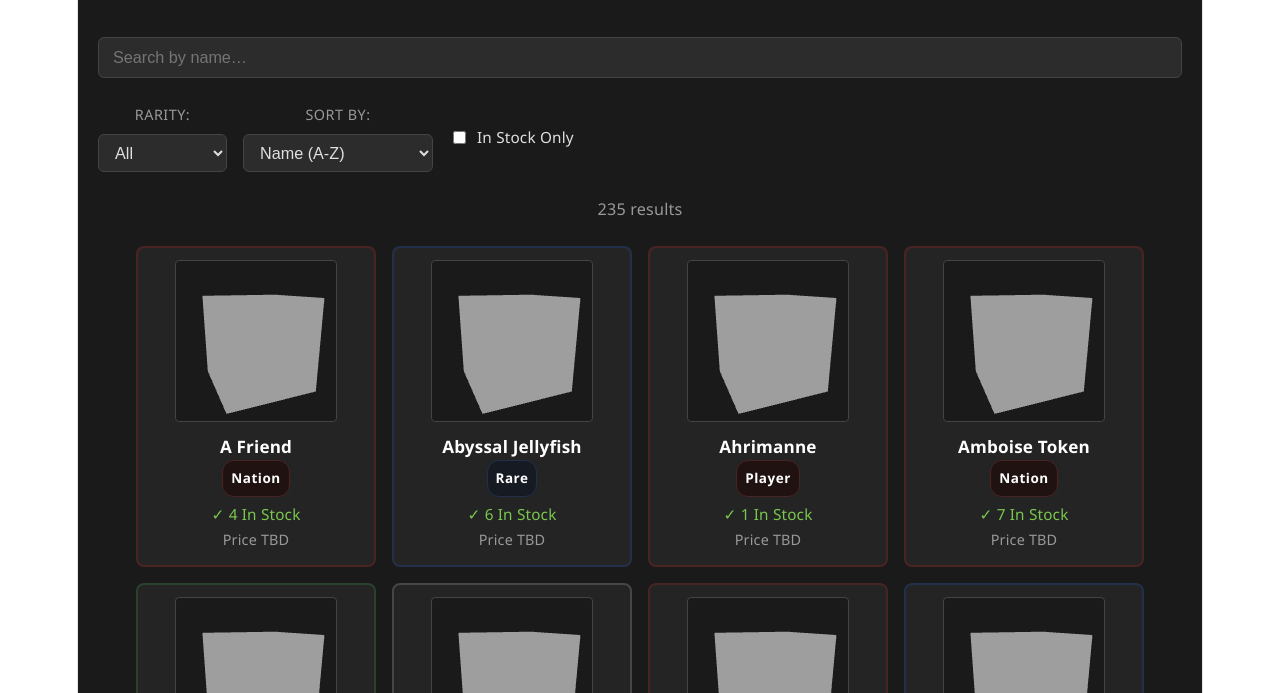
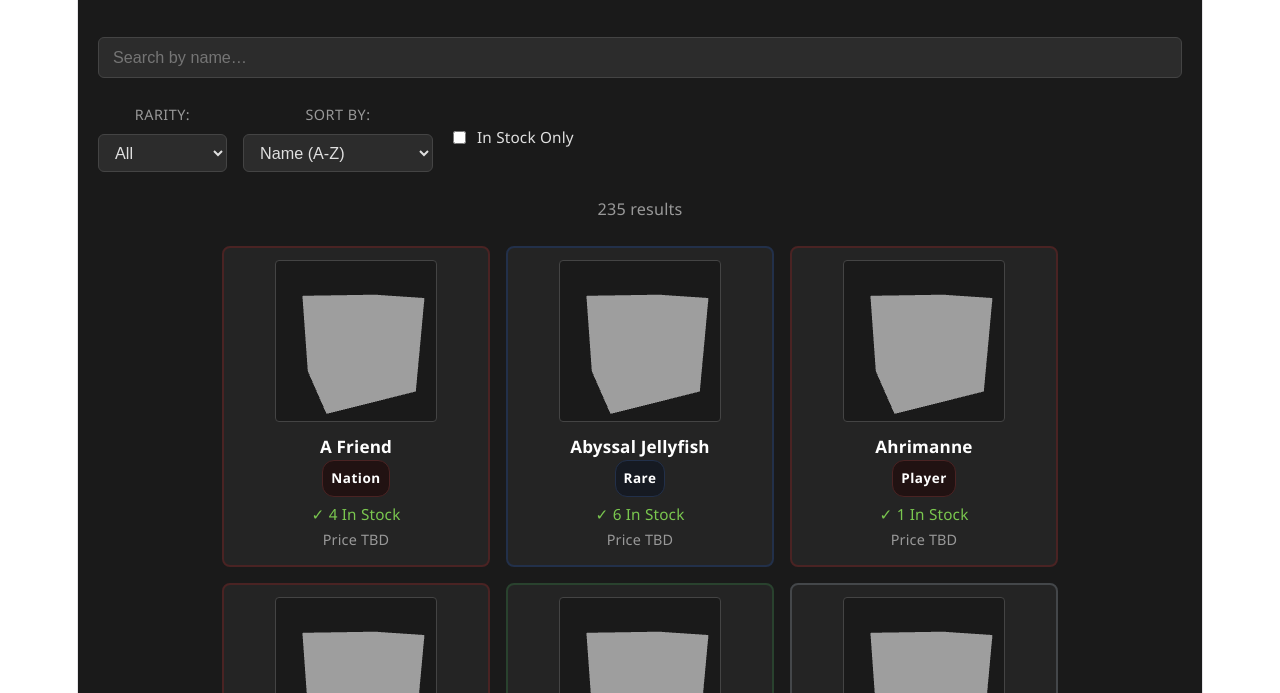
Before and after one commit to jacob-duffy/ethically-sourced-heads, a website built with Vite: page frontend/index.html in a window 1280 px wide. Shown: the part 107-800 px from the top of the page. Built offline with nearby package versions, Linux system fonts and the light colour scheme; animation ran at ten frames a second.

Commit message:
Ensure that head cards are consistent sizing when not filling single row

```diff
--- a/frontend/src/components/head-grid.css
+++ b/frontend/src/components/head-grid.css
@@ -1,13 +1,16 @@
 .head-grid {
-  display: grid;
-  grid-template-columns: repeat(auto-fit, minmax(min(240px, 100%), 1fr));
+  display: flex;
+  flex-wrap: wrap;
+  justify-content: center;
   gap: 16px;
   padding: 0;
-  max-width: calc((240px * 4) + (16px * 3));
+  width: min(100%, calc((240px * 4) + (16px * 3)));
   margin: 0 auto;
 }
 
 .head-card {
+  width: min(240px, 100%);
+  flex: 0 0 auto;
   background: #242424;
   border: 2px solid #333;
   border-radius: 8px;
```
